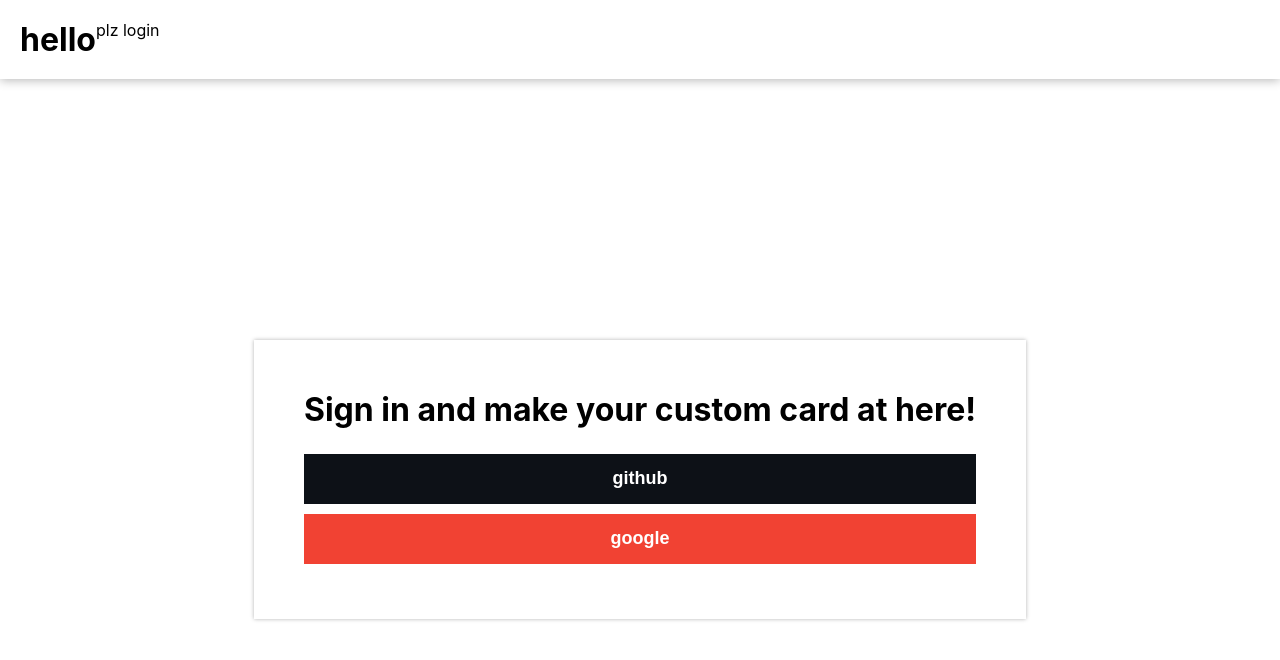
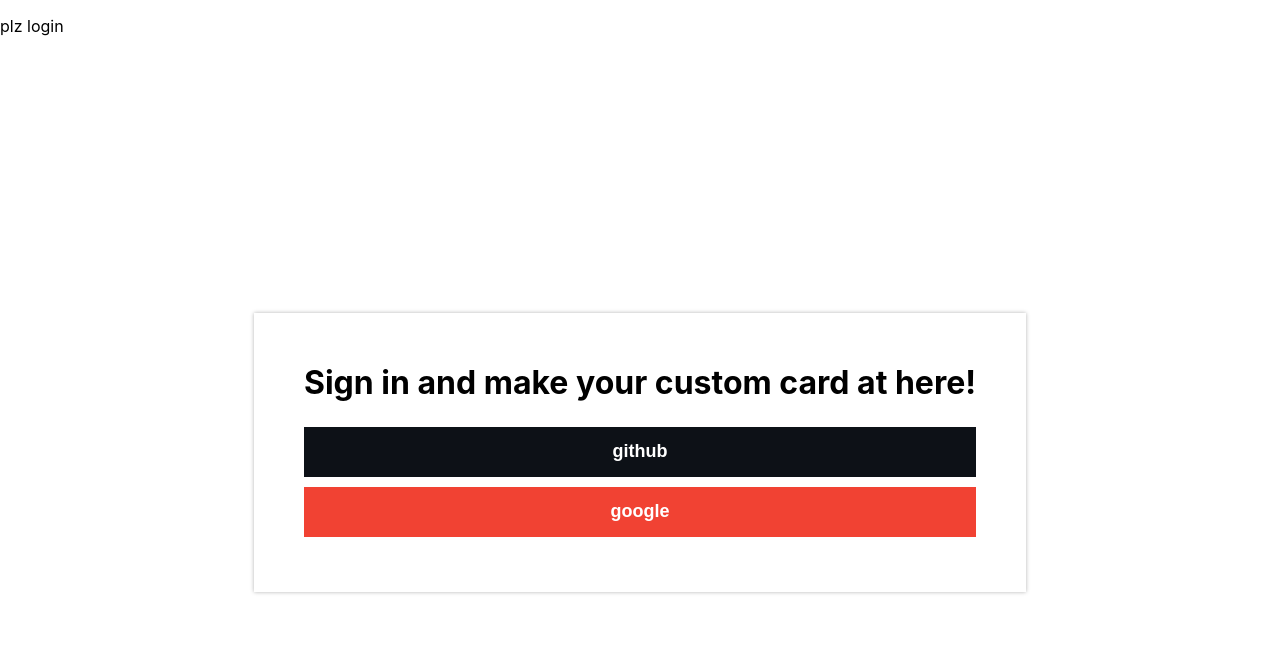
Before and after one commit to cheese-cake-cookie/react-card-maker, a React (Create React App) app: page /login in a window 1280 px wide. Shown: the top 660 px of the page. Built offline with nearby package versions, Linux system fonts and the light colour scheme; no server answers; the database is empty.

Commit message:
refactor: Change react hook, delete code for logs.

```diff
--- a/src/App.js
+++ b/src/App.js
@@ -23,7 +23,8 @@ function App() {
       .catch(console.error);
   };
 
-  const getMe = useCallback(() => {
+  useEffect(() => {
+    const getMe = () => {
       firebaseAuth.onAuthStateChanged((me) => {
         me &&
           setMe({
@@ -34,30 +35,29 @@ function App() {
 
         setIsLoading(false);
       });
+    };
+    getMe();
   }, []);
 
   useEffect(() => {
-    getMe();
-  }, [getMe]);
-
-  useEffect(() => {
-    const getUsers = () => {
+    const getUser = () => {
+      let users = [];
       const usersRef = firebaseDatabase.ref('users');
 
       usersRef.on('value', (snapshot) => {
         const data = snapshot.val();
-        if (!data) return;
 
-        setUsers(users.concat(data));
+        users = !data ? users : users.push(data);
+
+        setUsers(users);
       });
     };
 
-    getUsers();
+    getUser();
   }, []);
 
-  return isLoading ? (
-    <span>loading...</span>
-  ) : (
+  if (isLoading) return <p>loading</p>;
+  return (
     <Router>
       <Header me={me} signOut={signOut}></Header>
       <Switch>
--- a/src/Header.jsx
+++ b/src/Header.jsx
@@ -1,18 +1,14 @@
 import styles from './Header.module.css';
 
 function Header({ me, signOut }) {
-  console.log(me);
+  if (!me) return <p>plz login</p>;
 
   return (
     <header className={styles.header}>
       <h1 className={styles.title}>hello</h1>
-      {me ? (
-        <button className={styles.button__logout} onClick={signOut}>
-          logout
-        </button>
-      ) : (
-        'plz login'
-      )}
+      <button className={styles.button__logout} onClick={signOut}>
+        logout
+      </button>
     </header>
   );
 }
```
Lines whose indentation alone changed are shown as unchanged.
